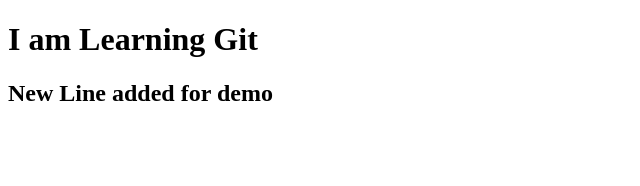
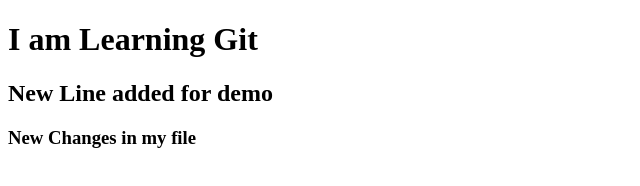
Before and after one commit to MoinHasanfatta/mern8, a plain HTML site: page index.html in a window 1280 px wide. Shown: the whole page, without its empty margins (0-640 px from the left). Drawn offline with Linux system fonts and the light colour scheme.

Commit message:
new code added

```diff
--- a/index.html
+++ b/index.html
@@ -8,5 +8,6 @@
 <body>
     <h1> I am Learning Git </h1>
     <h2> New Line added for demo </h2>
+    <h3> New Changes in my file </h3>
 </body>
 </html>
```
